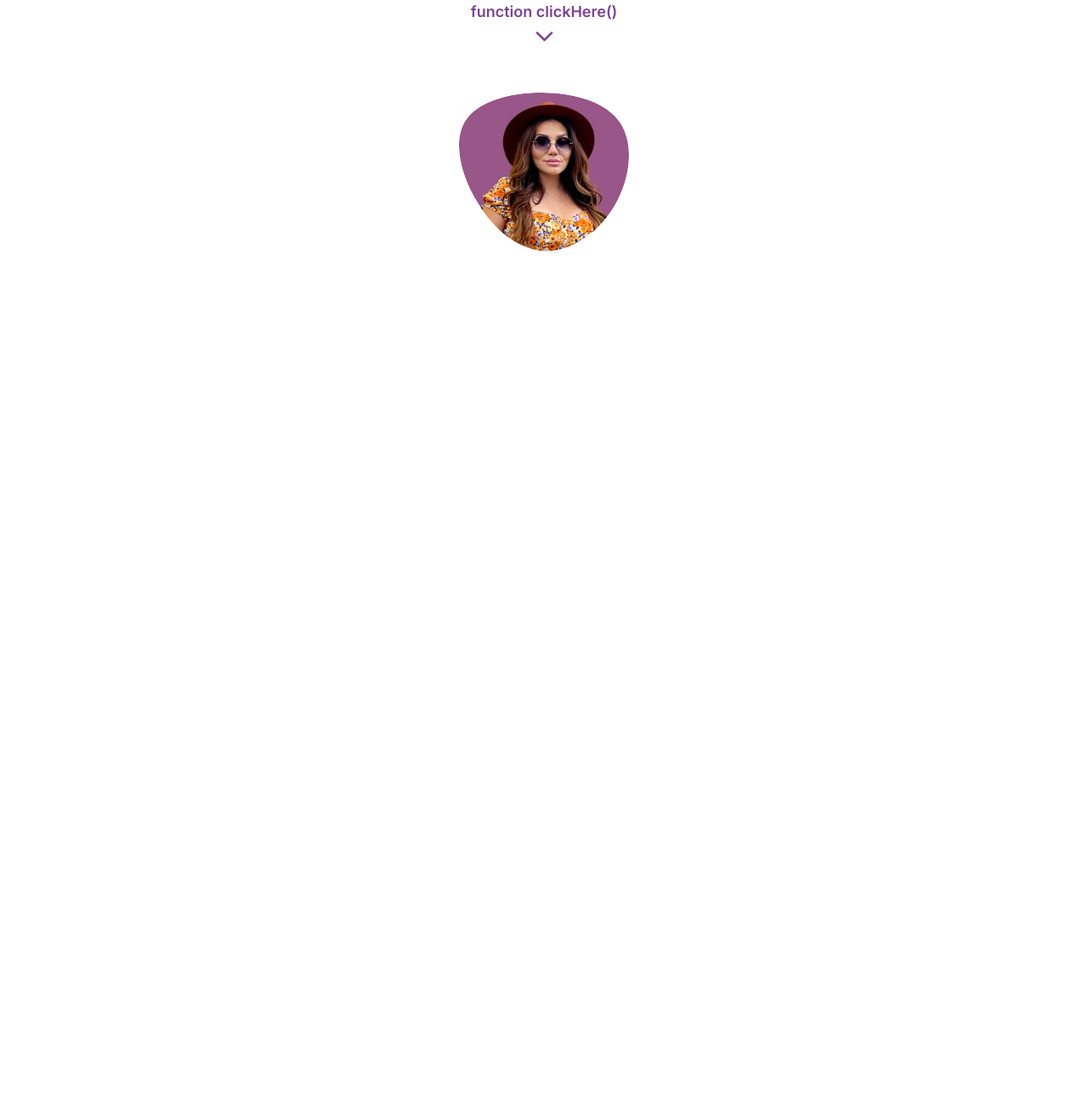
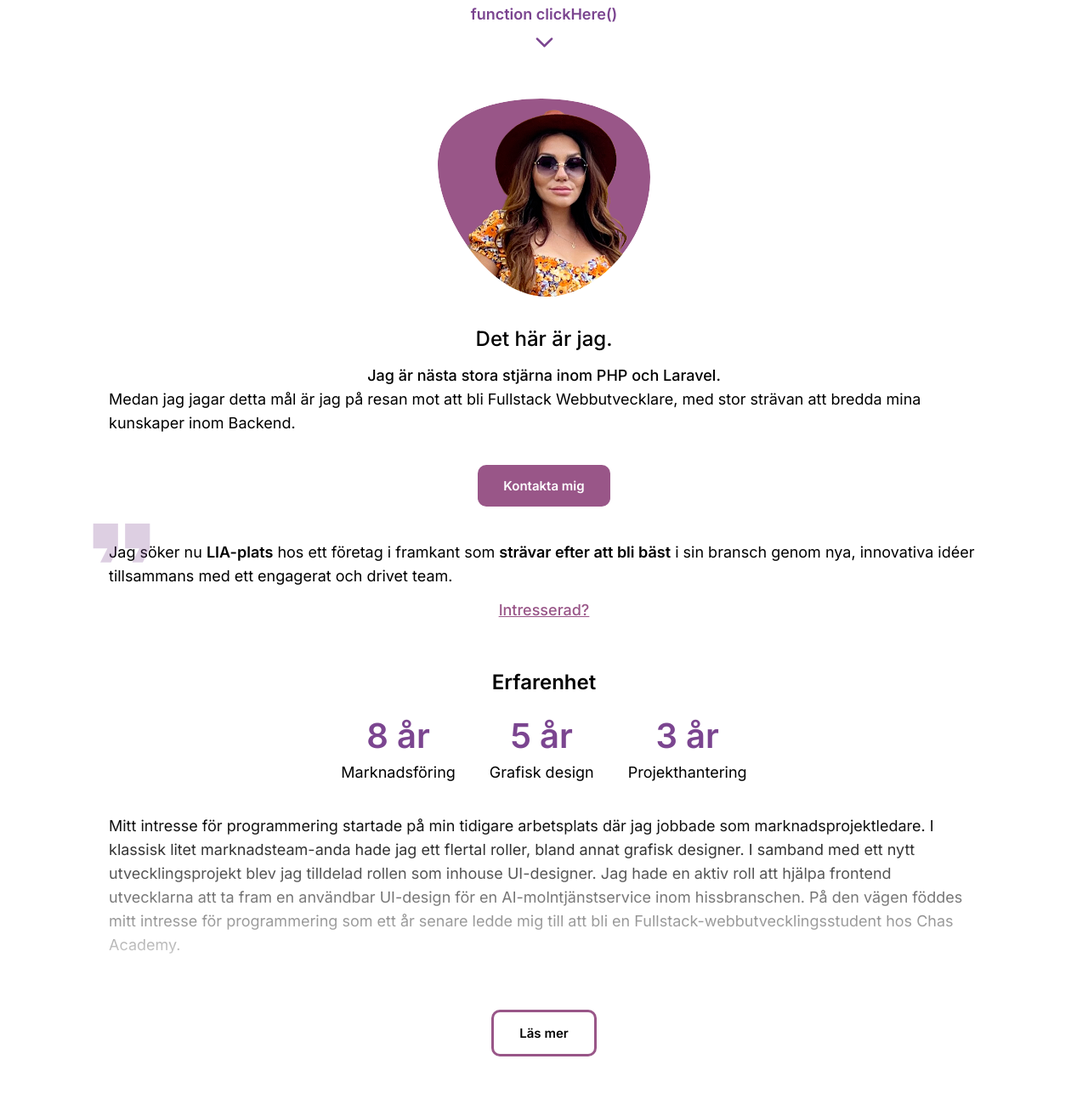
Before and after one commit to HejCattis/Portfolio, a plain HTML site: page index.html in a window 1280 px wide. Shown: the part 683-1969 px from the top of the page at 85% size. Before the commit the page ends 983 px from the top, so only its background shows below. Drawn offline with Linux system fonts and the light colour scheme.

Commit message:
Experience section -done

```diff
--- a/index.html
+++ b/index.html
@@ -20,15 +20,15 @@
                 <p class="smaller-p">Jag är en <strong>Fullstack Webbutvecklarstudent</strong></p>
             </div>
         </section>
-        <section>
-            <a href="#" class="hero_link flx">
+        <section class="margins">
+            <a href="#about" class="hero_link flx">
                 <h3 class="hero_h3">function clickHere()</h3>
                 <svg xmlns="http://www.w3.org/2000/svg" class="hero_arrow" viewBox="0 0 24 24"><g transform="rotate(-90 12 12)"><path fill="currentColor" d="M9.125 21.1L.7 12.7q-.15-.15-.213-.325T.425 12q0-.2.063-.375T.7 11.3l8.425-8.425q.35-.35.875-.35t.9.375q.375.375.375.875t-.375.875L3.55 12l7.35 7.35q.35.35.35.863t-.375.887q-.375.375-.875.375t-.875-.375Z"/></g></svg>
             </a>
         </section>
     </section>
-    <section class="flx">
-        <div class="about_img">
+    <section class="flx margins">
+        <section class="about_img">
             <svg class="about_blob" viewBox="0 0 200 187" xmlns="http://www.w3.org/2000/svg" xmlns:xlink="http://www.w3.org/1999/xlink">
                 <mask id="mask0" mask-type="alpha">
                     <path d="M190.312 36.4879C206.582 62.1187 201.309 102.826 182.328 134.186C163.346 165.547
@@ -44,7 +44,40 @@
                     <image class="about_blob_img" x="12" y="5" href="/_images/Cattis-klippt.png"/>
                 </g>
             </svg>
+        </section>
+        <section class="flx margins">
+            <h2 id="about" class="about-h2">Det här är jag.</h2>
+            <h3>Jag är nästa stora stjärna inom PHP och Laravel.</h3>
+            <p>Medan jag jagar detta mål är jag på resan mot att bli Fullstack Webbutvecklare, med stor strävan att bredda mina kunskaper inom Backend.</p>
+            <a href="#" class="about-btn">Kontakta mig</a>
+            <div class="flx about-lia">
+                <svg xmlns="http://www.w3.org/2000/svg" class="about-quote" viewBox="0 0 24 24"><path fill="currentColor" d="m15 17l2-4h-4V6h7v7l-2 4h-3Zm-9 0l2-4H4V6h7v7l-2 4H6Z"/></svg>
+                <p>Jag söker nu <strong>LIA-plats</strong> hos ett företag i framkant som <strong>strävar efter att bli bäst</strong> i sin bransch genom nya, innovativa idéer tillsammans med ett engagerat och drivet team.</p>
+                <a href="#" class="about-a">Intresserad?</a>
+            </div>
+        </section>
+    </section>
+    <section class="flx margins">
+        <h2>Erfarenhet</h2>
+        <section class="exp_flx">
+            <div>
+                <p class="exp_icon">8 år</p>
+                <p class="exp_text">Marknadsföring</p>
+            </div>
+            <div>
+                <p class="exp_icon">5 år</p>
+                <p class="exp_text">Grafisk design</p>
+            </div>
+            <div>
+                <p class="exp_icon">3 år</p>
+                <p class="exp_text">Projekthantering</p>
+            </div>
+        </section>
+        <div class="section">
+            <p>Mitt intresse för programmering startade på min tidigare arbetsplats där jag jobbade som marknadsprojektledare. I klassisk litet marknadsteam-anda hade jag ett flertal roller, bland annat grafisk designer. I samband med ett nytt utvecklingsprojekt blev jag tilldelad rollen som inhouse UI-designer. Jag hade en aktiv roll att hjälpa frontend utvecklarna att ta fram en användbar UI-design för en AI-molntjänstservice inom hissbranschen. På den vägen föddes mitt intresse för programmering som ett år senare ledde mig till att bli en Fullstack-webbutvecklingsstudent hos Chas Academy.</p>
         </div>
+        <button id="show-more-btn" type="button">Läs mer</button>
     </section>
+    <script src="script.js"></script>
 </body>
 </html>
--- a/script.js
+++ b/script.js
@@ -0,0 +1,12 @@
+const showMoreBtn = document.getElementById('show-more-btn');
+const section = document.querySelector('.section');
+
+showMoreBtn.addEventListener('click', () => {
+  if (section.classList.contains('show-more')) {
+    section.classList.remove('show-more');
+    showMoreBtn.textContent = 'Läs mer';
+  } else {
+    section.classList.add('show-more');
+    showMoreBtn.textContent = 'Läs mindre';
+  }
+});
--- a/style.css
+++ b/style.css
@@ -9,7 +9,7 @@
     --second-color: #7B4590;
 
     /* .5rem = 8px, 1rem = 16px, 1.5rem = 24px ... */
-    --big-font-size: 42px;
+    --big-font-size: 40px;
     --h1-font-size: 36px;
     --h2-font-size: 24px;
     --h3-font-size: 18px;
@@ -38,10 +38,12 @@ h2 {
     font-size: var(--h2-font-size);
     font-weight: 600;
     margin-bottom: 15px;
+    text-align: center;
 }
 
 h3 {
     font-size: var(--h3-font-size);
+    line-height: 28px;
     font-weight: 500;
 }
 
@@ -68,7 +70,12 @@ strong {
     align-items: center;
 }
 
-/*==================== About section ====================*/
+.margins {
+    width: 80vw;
+    margin: 20px auto 20px auto;
+}
+
+/*==================== Hero section ====================*/
 .hero {
     background-image: url(/_images/BG-mobile.png);
     height: 60vh;
@@ -112,16 +119,104 @@ strong {
     height: 25px;
 }
 
-
+/*==================== About section ====================*/
 .about_img{
-    order: 1;
     justify-self: center;
 }
+
 .about_blob {
-    width: 200px;
+    width: 250px;
     fill: var(--first-color);
 }
 
 .about_blob_img {
-    width: 170px;
+    width: 180px;
 }
+
+.about-h2 {
+    font-weight: 500;
+    margin-top: 10px;
+}
+
+.about-btn {
+    color: #fff;
+    text-decoration: none;
+    background-color: var(--first-color);
+    padding: 15px 30px;
+    border-radius: 10px;
+    font-size: var(--small-font-size);
+    font-weight: 600;
+    margin: 20px 0 40px;
+}
+
+.about-lia {
+    position: relative;
+}
+
+.about-quote {
+    position: absolute;
+    color: var(--second-color);
+    opacity: 25%;
+    height: 100px;
+    top: -45px;
+    left: -35px;
+}
+
+.about-a {
+    color: var(--first-color);
+    font-size: var(--h3-font-size);
+    font-weight: 500;
+    margin-bottom: 20px;
+}
+
+/*==================== Experience section ====================*/
+.exp_flx {
+    display: flex;
+    flex-wrap: wrap;
+    gap: 40px;
+    justify-content: center;
+    margin: 20px 0;
+}
+
+.exp_icon {
+    font-size: var(--big-font-size);
+    font-weight: 600;
+    text-align: center;
+    color: var(--second-color);
+}
+
+.exp_text {
+    text-align: center;
+}
+
+.section {
+    height: 210px;
+    overflow: hidden;
+    color: black;
+    -webkit-mask-image: -webkit-gradient(linear, left top,
+      left bottom, from(rgba(0,0,0,1)), to(rgba(0,0,0,0)));
+  }
+
+  #show-more-btn {
+    border: 3px solid var(--first-color);
+    cursor: pointer;
+    color: #000;
+    text-decoration: none;
+    background-color: white;
+    padding: 15px 30px;
+    border-radius: 10px;
+    font-size: var(--small-font-size);
+    font-weight: 600;
+    margin: 20px 0 40px;
+    transition: margin-top 0.5s;
+  }
+
+  #show-more-btn:hover {
+    color: var(--first-color);
+  }
+
+  .section.show-more {
+    height: auto;
+    background: #fff;
+    -webkit-mask-image: none;
+  }
```
Also changed, not shown: _images/BG-hand.png (deleted).
